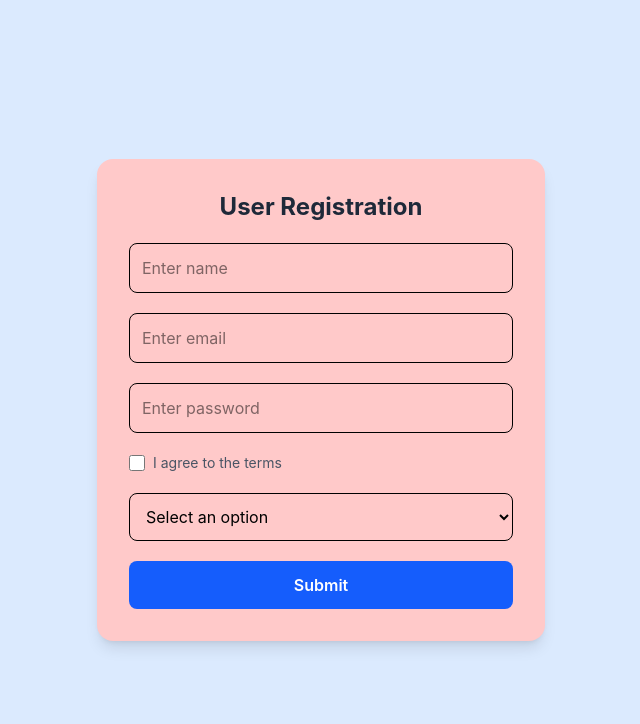
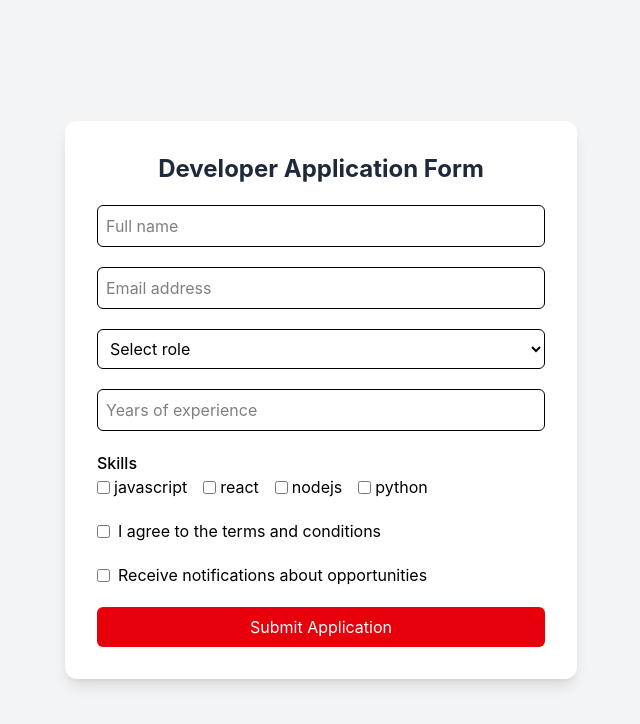
Before and after one commit to abdullahi911/dugsiiye-react-projects, a React (Vite) app: page / in a window 1280 px wide. Shown: the top 724 px of the page, without its empty margins (319-959 px from the left). Built offline with nearby package versions, Linux system fonts and the light colour scheme.

Commit message:
assigment 22

```diff
--- a/src/App.jsx
+++ b/src/App.jsx
@@ -1,11 +1,11 @@
 import React from 'react';
-import Forms from './Forms';
+import Developerform from './Developerform';
 
 const App = () => {
   return (
     <>
+<Developerform />
 
-    <Forms />
     </>
   );
 };
--- /dev/null
+++ b/src/Developerform.jsx
@@ -0,0 +1,233 @@
+import React, { useState } from "react";
+
+const Developerform = () => {
+  const [formData, setFormData] = useState({
+    name: "",
+    email: "",
+    role: "",
+    experience: "",
+    skills: [],
+    agreement: false,
+    notifications: false,
+  });
+
+  const [errors, setErrors] = useState({});
+
+  const handleChange = (e) => {
+    const { name, value, type, checked } = e.target;
+
+    if (name === "skills") {
+      let updatedSkills = [...formData.skills];
+
+      if (checked) {
+        updatedSkills.push(value);
+      } else {
+        updatedSkills = updatedSkills.filter((skill) => skill !== value);
+      }
+
+      setFormData({ ...formData, skills: updatedSkills });
+      return;
+    }
+
+    if (type === "checkbox") {
+      setFormData({ ...formData, [name]: checked });
+      return;
+    }
+
+    setFormData({ ...formData, [name]: value });
+  };
+
+  const validate = () => {
+    let newErrors = {};
+
+    // Name validation
+    const nameRegex = /^[A-Za-z\s]{2,30}$/;
+
+    if (!formData.name) {
+      newErrors.name = "Name is required";
+    } else if (!nameRegex.test(formData.name)) {
+      newErrors.name = "Name must be letters only (2-30 characters)";
+    }
+
+    // Email validation
+    const emailRegex = /^[^\s@]+@[^\s@]+\.[^\s@]+$/;
+
+    if (!formData.email) {
+      newErrors.email = "Email is required";
+    } else if (!emailRegex.test(formData.email)) {
+      newErrors.email = "Enter a valid email";
+    }
+
+    // Role validation
+    if (!formData.role) {
+      newErrors.role = "Please select a role";
+    }
+
+    // Experience validation
+    if (!formData.experience) {
+      newErrors.experience = "Experience is required";
+    } else if (formData.experience < 5 || formData.experience > 50) {
+      newErrors.experience = "Experience must be between 5 and 50";
+    }
+
+    // Skills validation
+    if (formData.skills.length === 0) {
+      newErrors.skills = "Select at least one skill";
+    }
+
+    // Agreement validation
+    if (!formData.agreement) {
+      newErrors.agreement = "You must agree to the terms";
+    }
+
+    setErrors(newErrors);
+
+    return Object.keys(newErrors).length === 0;
+  };
+
+  const handleSubmit = (e) => {
+    e.preventDefault();
+
+    if (!validate()) return;
+
+    console.log(formData);
+    alert("Application submitted successfully!");
+  };
+
+  return (
+    <div className="min-h-screen bg-gray-100 flex items-center justify-center">
+      <form
+        onSubmit={handleSubmit}
+        className="w-full max-w-lg bg-white p-8 rounded-xl shadow-lg space-y-5"
+      >
+        <h1 className="text-2xl font-bold text-center text-gray-800">
+          Developer Application Form
+        </h1>
+
+        {/* Name */}
+        <div>
+          {errors.name && (
+            <p className="text-red-500 text-sm mb-1">{errors.name}</p>
+          )}
+          <input
+            type="text"
+            name="name"
+            placeholder="Full name"
+            value={formData.name}
+            onChange={handleChange}
+            className="w-full border rounded-md p-2 focus:ring-2 focus:ring-blue-500"
+          />
+        </div>
+
+        {/* Email */}
+        <div>
+          {errors.email && (
+            <p className="text-red-500 text-sm mb-1">{errors.email}</p>
+          )}
+          <input
+            type="email"
+            name="email"
+            placeholder="Email address"
+            value={formData.email}
+            onChange={handleChange}
+            className="w-full border rounded-md p-2 focus:ring-2 focus:ring-blue-500"
+          />
+        </div>
+
+        {/* Role */}
+        <div>
+          {errors.role && (
+            <p className="text-red-500 text-sm mb-1">{errors.role}</p>
+          )}
+          <select
+            name="role"
+            value={formData.role}
+            onChange={handleChange}
+            className="w-full border rounded-md p-2 focus:ring-2 focus:ring-blue-500"
+          >
+            <option value="">Select role</option>
+            <option value="frontend">Frontend</option>
+            <option value="backend">Backend</option>
+            <option value="fullstack">Fullstack</option>
+          </select>
+        </div>
+
+        {/* Experience */}
+        <div>
+          {errors.experience && (
+            <p className="text-red-500 text-sm mb-1">{errors.experience}</p>
+          )}
+          <input
+            type="number"
+            name="experience"
+            placeholder="Years of experience"
+            value={formData.experience}
+            onChange={handleChange}
+            className="w-full border rounded-md p-2 focus:ring-2 focus:ring-blue-500"
+          />
+        </div>
+
+        {/* Skills */}
+        <div>
+          <p className="font-medium">Skills</p>
+
+          {errors.skills && (
+            <p className="text-red-500 text-sm mb-2">{errors.skills}</p>
+          )}
+
+          <div className="flex gap-4">
+            {["javascript", "react", "nodejs", "python"].map((skill) => (
+              <label key={skill} className="flex items-center gap-1">
+                <input
+                  type="checkbox"
+                  name="skills"
+                  value={skill}
+                  checked={formData.skills.includes(skill)}
+                  onChange={handleChange}
+                />
+                {skill}
+              </label>
+            ))}
+          </div>
+        </div>
+
+        {/* Agreement */}
+        <div>
+          {errors.agreement && (
+            <p className="text-red-500 text-sm mb-1">{errors.agreement}</p>
+          )}
+
+          <label className="flex items-center gap-2">
+            <input
+              type="checkbox"
+              name="agreement"
+              checked={formData.agreement}
+              onChange={handleChange}
+            />
+            I agree to the terms and conditions
+          </label>
+        </div>
+
+        {/* Notifications */}
+        <label className="flex items-center gap-2">
+          <input
+            type="checkbox"
+            name="notifications"
+            checked={formData.notifications}
+            onChange={handleChange}
+          />
+          Receive notifications about opportunities
+        </label>
+
+        <button
+          type="submit"
+          className="w-full bg-red-600 text-white py-2 rounded-md hover:bg-red-700 transition"
+        >
+          Submit Application
+        </button>
+      </form>
+    </div>
+  );
+};
+
+export default Developerform;
```
Also changed, not shown: exercise images/exercise22.png (added).
